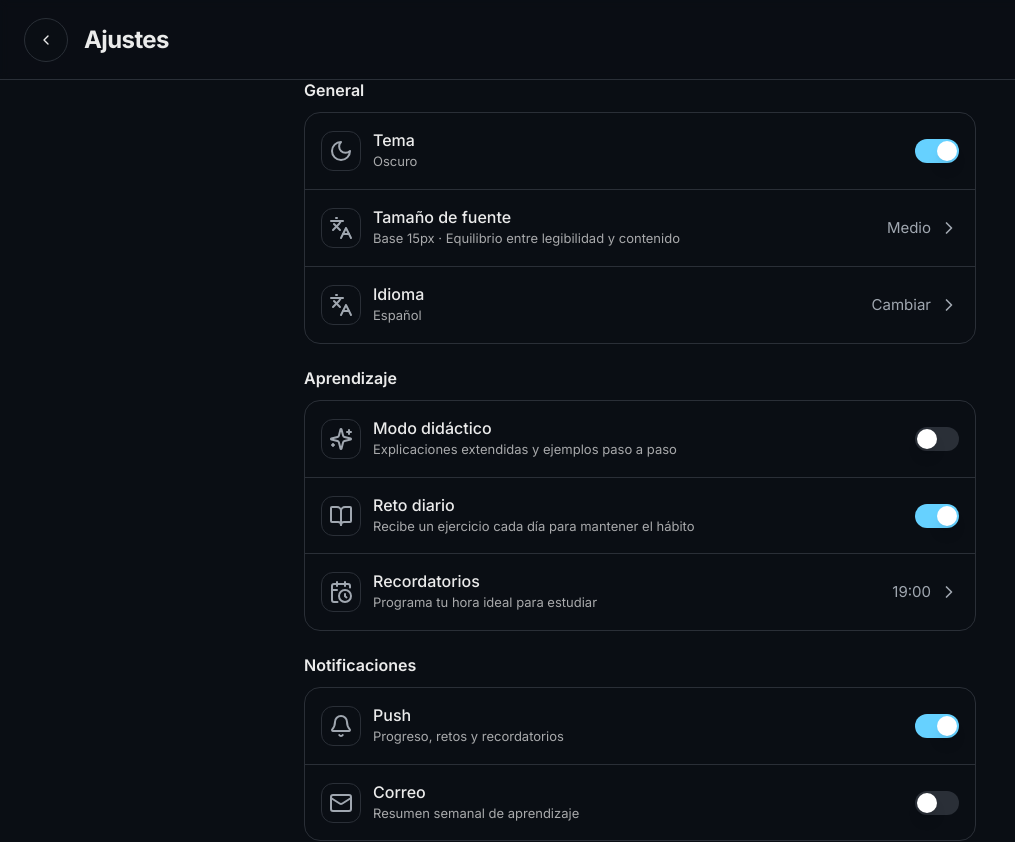
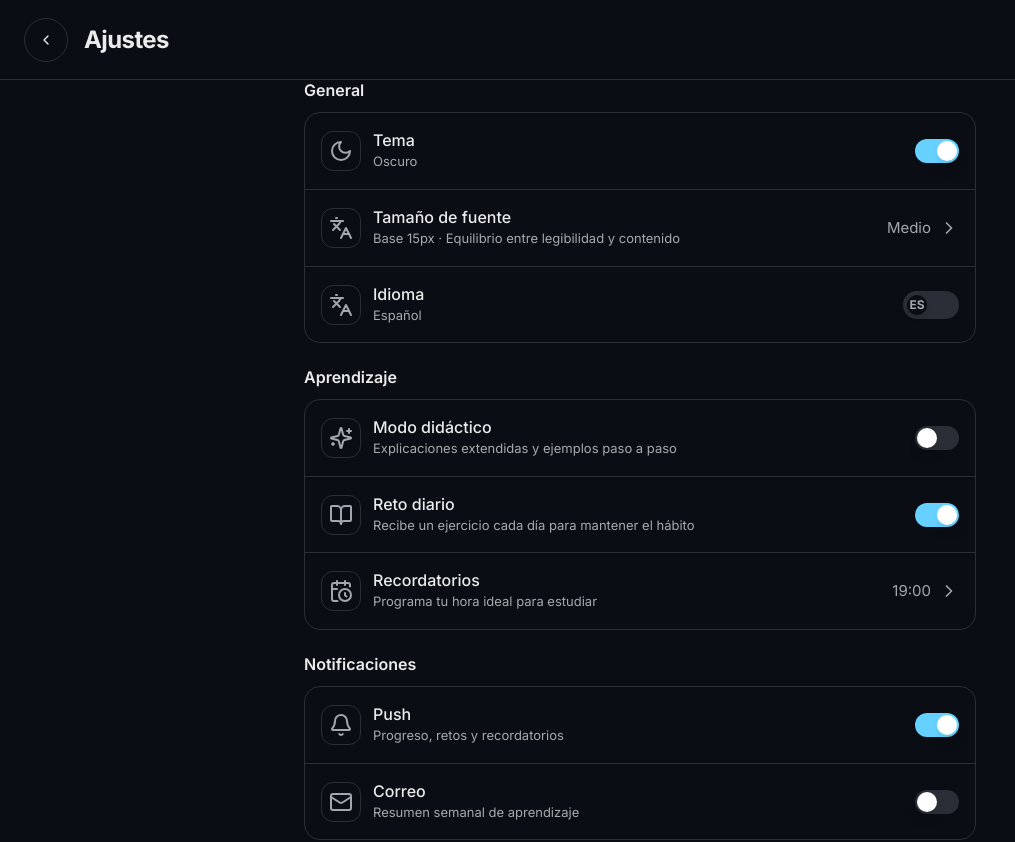
Before and after one commit to Lume03/Codecraft, a Next.js app: page /settings in a window 1280 px wide. Shown: the top 842 px of the page, without its empty margins (0-1015 px from the left). Built offline with nearby package versions, Linux system fonts and the light colour scheme.

Commit message:
en el apartado de configuracion tengo lo que es para cambiar el idioma ,

```diff
--- a/src/app/settings/page.tsx
+++ b/src/app/settings/page.tsx
@@ -31,18 +31,29 @@ export default function SettingsPage() {
   const [dailyChallenge, setDailyChallenge] = useState(true);
   const [pushNotifications, setPushNotifications] = useState(true);
   const [emailNotifications, setEmailNotifications] = useState(false);
+  const [language, setLanguage] = useState('es');
 
   const auth = useAuth();
   const router = useRouter();
 
   useEffect(() => {
     setMounted(true);
+    // Asume que el idioma por defecto es español si no hay nada guardado
+    const savedLanguage = localStorage.getItem('language') || 'es';
+    setLanguage(savedLanguage);
     setIsDarkTheme(theme === 'dark');
   }, [theme]);
 
   const handleThemeChange = (checked: boolean) => {
     setTheme(checked ? 'dark' : 'light');
     setIsDarkTheme(checked);
+  };
+
+  const handleLanguageChange = (checked: boolean) => {
+    const newLang = checked ? 'en' : 'es';
+    setLanguage(newLang);
+    // En una app real, aquí llamarías a tu librería de i18n para cambiar el idioma.
+    localStorage.setItem('language', newLang);
   };
 
   const handleLogout = async () => {
@@ -77,9 +88,12 @@ export default function SettingsPage() {
           <SettingsRow
             icon={Languages}
             title="Idioma"
-            subtitle="Español"
-            trailing={{ type: 'text', value: 'Cambiar' }}
-            href="#"
+            subtitle={language === 'es' ? 'Español' : 'English'}
+            trailing={{
+              type: 'language-toggle',
+              checked: language === 'en',
+              onCheckedChange: handleLanguageChange,
+            }}
           />
         </SettingsSection>
 
--- a/src/components/settings/settings-row.tsx
+++ b/src/components/settings/settings-row.tsx
@@ -3,6 +3,32 @@ import { ChevronRight } from 'lucide-react';
 import Link from 'next/link';
 import React from 'react';
 import { IOSSwitch } from '../ui/switch';
+
+interface LanguageToggleProps {
+  checked: boolean;
+  onCheckedChange: (checked: boolean) => void;
+}
+
+const LanguageToggle = ({ checked, onCheckedChange }: LanguageToggleProps) => (
+  <div
+    onClick={() => onCheckedChange(!checked)}
+    role="switch"
+    aria-checked={checked}
+    className="flex h-7 w-14 cursor-pointer items-center rounded-full bg-input p-1 transition-colors"
+  >
+    <div
+      className={cn(
+        "flex h-5 w-5 items-center justify-center rounded-full bg-background shadow-md transition-transform",
+        checked ? "translate-x-7" : "translate-x-0"
+      )}
+    >
+      <span className="text-xs font-bold text-muted-foreground">
+        {checked ? 'EN' : 'ES'}
+      </span>
+    </div>
+  </div>
+);
+
 
 interface SettingsRowProps {
   icon: React.ElementType;
@@ -10,6 +36,7 @@ interface SettingsRowProps {
   subtitle: string;
   trailing?:
     | { type: 'toggle'; checked: boolean; onCheckedChange: (checked: boolean) => void }
+    | { type: 'language-toggle'; checked: boolean; onCheckedChange: (checked: boolean) => void }
     | { type: 'chevron' }
     | { type: 'text'; value: string };
   href?: string;
@@ -43,6 +70,9 @@ export function SettingsRow({ icon: Icon, title, subtitle, trailing, href, onCli
           {trailing.type === 'toggle' && (
             <IOSSwitch checked={trailing.checked} onCheckedChange={trailing.onCheckedChange} />
           )}
+          {trailing.type === 'language-toggle' && (
+             <LanguageToggle checked={trailing.checked} onCheckedChange={trailing.onCheckedChange} />
+          )}
           {trailing.type === 'chevron' && <ChevronRight className="h-5 w-5 text-muted-foreground" />}
           {trailing.type === 'text' && (
             <div className="flex items-center gap-2">
```
